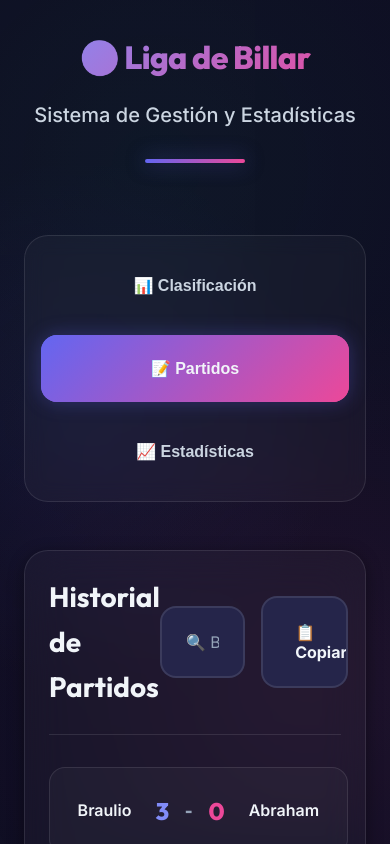
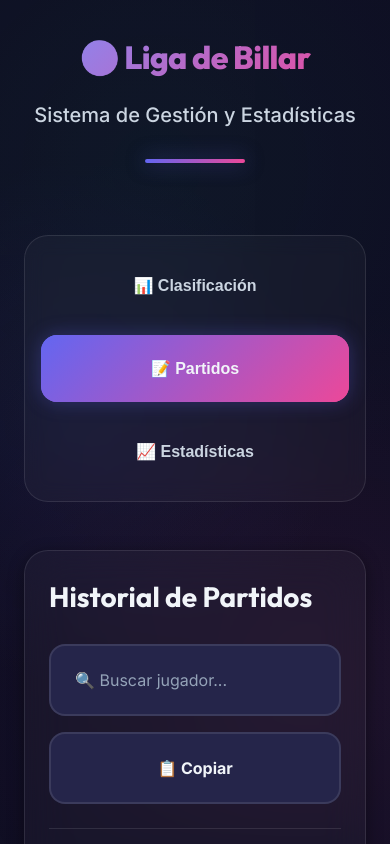
Before and after one commit to CabreraDFall/liga, a plain HTML site: page index.html in a window 390 px wide. Both pictures are taken after a click on the tab "📝 Partidos". Shown: the top 844 px of the page. Drawn offline with Linux system fonts and the light colour scheme.

Commit message:
feat: improve responsive layout of card header search controls by adding new CSS rules and a class to the HTML.

```diff
--- a/index.html
+++ b/index.html
@@ -60,7 +60,7 @@
             <div class="card">
                 <div class="card-header">
                     <h2 class="card-title">Historial de Partidos</h2>
-                    <div style="display: flex; gap: 1rem; align-items: center;">
+                    <div class="search-controls" style="display: flex; gap: 1rem; align-items: center;">
                         <input type="text" id="search-matches" placeholder="🔍 Buscar jugador..."
                             style="max-width: 300px;">
                         <button id="copy-matches-btn" class="btn btn-secondary" title="Copiar partidos visibles">
--- a/styles.css
+++ b/styles.css
@@ -656,6 +656,26 @@ input::placeholder {
   .stats-grid {
     grid-template-columns: 1fr;
   }
+
+  .card-header {
+    flex-direction: column;
+    gap: var(--space-md);
+    align-items: stretch;
+  }
+
+  .card-header > div {
+    flex-direction: column;
+    width: 100%;
+  }
+
+  .card-header input {
+    max-width: 100% !important;
+    width: 100%;
+  }
+
+  .card-header button {
+    width: 100%;
+  }
 }
 
 /* Scrollbar Styling */
```
